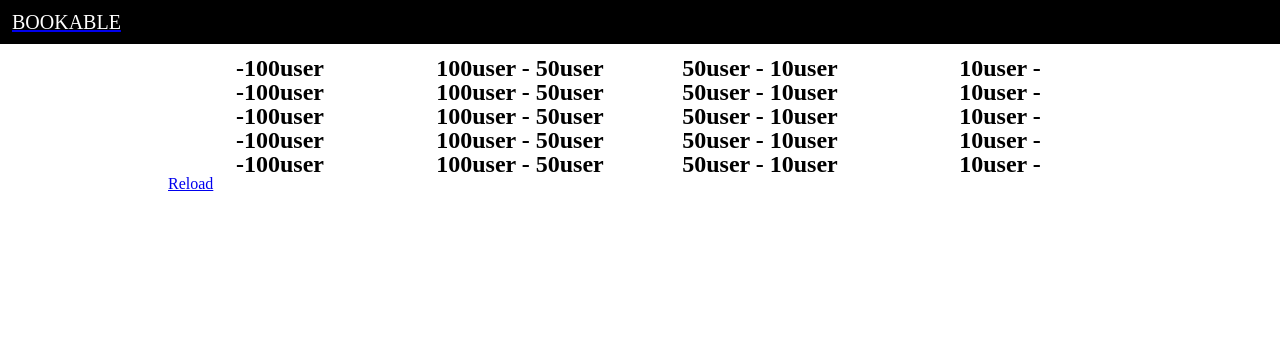
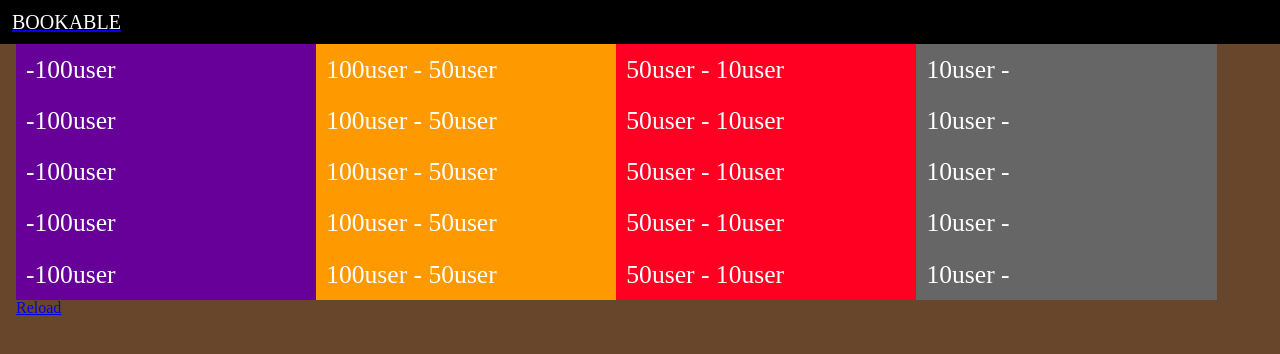
Before and after one commit to esehara/bookable, a Django app: page / in a window 1280 px wide. Shown: the top 354 px of the page. Run offline with Django 3.2, Linux system fonts and the light colour scheme; data that the repository does not hold is empty.

Commit message:
FIX: set style entile page.

```diff
--- a/bookable/sass/style.scss
+++ b/bookable/sass/style.scss
@@ -1,20 +1,46 @@
 @import "compass/reset/";
 
 @import "susy";
-$total-columns : 12;
-$defult-columns: 3;
+$total-columns : 16;
+$defult-columns: 4;
+
+// background-color
+
+$background-body: #68462B;
+
+$column-cyan: #39F;
+$title-cyan: #609;
+
+$column-yellow: #FF3;
+$title-yellow: #F90;
+
+$column-mazenda: #F6A;
+$title-mazenda: #F02;
+
+$column-gray: #DDD;
+$title-gray: #666;
+
+@mixin wrapper-h2 {
+    padding-top: 12px;
+    padding-bottom: 12px;
+}
 
 @mixin h2-title {
+    padding-left: 10px;
+    display: table-cell;
+    vertical-align: middle;
     text-align: center;
-    font-weight: bold;
-    font-size: 150%;
+    font-size: 160%;
+    width: 100%;
+    height: 2em;
+    color: white;
 }
 
 @mixin h3-title {
     margin-top: 6px;
     margin-bottom: 6px;
     font-weight: bold;
-    font-size: 75%;
+    font-size: 95%;
 }
 
 header {
@@ -24,12 +50,19 @@ header {
         background-color: #000000;
         color: #FFFFFF;
     }
-    margin-bottom: 12px;
+}
+
+body {
+    background-color: $background-body;
 }
 
 .page {
     @include container;
     #main {
+        .h2-wrapper {
+            @include wrapper-h2;
+        }
+
         h2 {
             @include h2-title;
         }
@@ -53,34 +86,70 @@ header {
 
                 .users {
                     font-weight: bold;
-                    color: #333333;
+                    text-align: right;
+                    padding-top: 0.5em;
+                    padding-bottom: 0.5em;
+                    padding-right: 6px;
+                    font-size: 145%;
+                    color: white;
+                    border-bottom: 1px dashed white;
+                    a {
+                        text-decoration: none;
+                        color: white;
+                    }
+
+                    span.user-number {
+                        font-size: 175%;
+                    }
+
                 }
 
                 .image {
-                    padding: 12px;
+                    text-align: center;
                 }
 
             }
 
         }
 
-        // タブ
+        @mixin column-border-line {
+            /* border-left: 2px dashed white;
+               border-right: 2px dashed white; */
+        }
 
         .books-favorite {
-            @include span-columns($defult-columns,12);
+            @include span-columns($defult-columns, $total-columns);
+            @include column-border-line;
+            margin: 0px;
+            background-color: $column-cyan;
+            .wrapper-h2 { background-color: $title-cyan; }
         }
 
         .books-normal {
-            @include span-columns($defult-columns,12);
+            @include span-columns($defult-columns, $total-columns);
+            @include column-border-line;
+            margin: 0px;
+            background-color: $column-yellow;
+            .wrapper-h2 { background-color: $title-yellow; }
         }
 
+
         .books-hot {
-            @include span-columns($defult-columns,12);
+            @include span-columns($defult-columns, $total-columns);
+            @include column-border-line;
+            margin: 0px;
+            background-color: $column-mazenda;
+            .wrapper-h2 { background-color: $title-mazenda; }
+
         }
 
 
         .books-newbee {
-            @include span-columns($defult-columns omega,12);
+            @include span-columns($defult-columns, $total-columns);
+            @include column-border-line;
+            margin: 0px;
+            background-color: $column-gray;
+            .wrapper-h2 { background-color: $title-gray; }
         }
     }
 }
--- a/bookable/static/css/style.css
+++ b/bookable/static/css/style.css
@@ -63,11 +63,7 @@ article, aside, details, figcaption, figure, footer, header, hgroup, menu, nav,
   display: block;
 }
 
-/* line 20, ../../sass/style.scss */
-header {
-  margin-bottom: 12px;
-}
-/* line 21, ../../sass/style.scss */
+/* line 47, ../../sass/style.scss */
 header h1 {
   padding: 12px;
   font-size: 125%;
@@ -75,11 +71,16 @@ header h1 {
   color: #FFFFFF;
 }
 
-/* line 30, ../../sass/style.scss */
+/* line 55, ../../sass/style.scss */
+body {
+  background-color: #68462b;
+}
+
+/* line 59, ../../sass/style.scss */
 .page {
   *zoom: 1;
-  max-width: 59em;
-  _width: 59em;
+  max-width: 79em;
+  _width: 79em;
   padding-left: 1em;
   padding-right: 1em;
   margin-left: auto;
@@ -91,70 +92,126 @@ header h1 {
   display: table;
   clear: both;
 }
-/* line 33, ../../sass/style.scss */
+/* line 62, ../../sass/style.scss */
+.page #main .h2-wrapper {
+  padding-top: 12px;
+  padding-bottom: 12px;
+}
+/* line 66, ../../sass/style.scss */
 .page #main h2 {
+  padding-left: 10px;
+  display: table-cell;
+  vertical-align: middle;
   text-align: center;
-  font-weight: bold;
-  font-size: 150%;
+  font-size: 160%;
+  width: 100%;
+  height: 2em;
+  color: white;
 }
-/* line 37, ../../sass/style.scss */
+/* line 70, ../../sass/style.scss */
 .page #main .content {
   overflow: hidden;
 }
-/* line 41, ../../sass/style.scss */
+/* line 74, ../../sass/style.scss */
 .page #main .books-container {
   padding: 12px;
 }
-/* line 43, ../../sass/style.scss */
+/* line 76, ../../sass/style.scss */
 .page #main .books-container h3 {
   margin-top: 6px;
   margin-bottom: 6px;
   font-weight: bold;
-  font-size: 75%;
+  font-size: 95%;
 }
-/* line 47, ../../sass/style.scss */
+/* line 80, ../../sass/style.scss */
 .page #main .books-container ul {
   list-style: none;
 }
-/* line 50, ../../sass/style.scss */
+/* line 83, ../../sass/style.scss */
 .page #main .books-container ul .title {
   border-top: 3px solid #666666;
 }
-/* line 54, ../../sass/style.scss */
+/* line 87, ../../sass/style.scss */
 .page #main .books-container ul .users {
   font-weight: bold;
-  color: #333333;
+  text-align: right;
+  padding-top: 0.5em;
+  padding-bottom: 0.5em;
+  padding-right: 6px;
+  font-size: 145%;
+  color: white;
+  border-bottom: 1px dashed white;
 }
-/* line 59, ../../sass/style.scss */
+/* line 96, ../../sass/style.scss */
+.page #main .books-container ul .users a {
+  text-decoration: none;
+  color: white;
+}
+/* line 101, ../../sass/style.scss */
+.page #main .books-container ul .users span.user-number {
+  font-size: 175%;
+}
+/* line 107, ../../sass/style.scss */
 .page #main .books-container ul .image {
-  padding: 12px;
+  text-align: center;
 }
-/* line 69, ../../sass/style.scss */
+/* line 120, ../../sass/style.scss */
 .page #main .books-favorite {
-  width: 23.72881%;
+  width: 24.05063%;
   float: left;
-  margin-right: 1.69492%;
+  margin-right: 1.26582%;
   display: inline;
+  /* border-left: 2px dashed white;
+     border-right: 2px dashed white; */
+  margin: 0px;
+  background-color: #3399ff;
 }
-/* line 73, ../../sass/style.scss */
+/* line 125, ../../sass/style.scss */
+.page #main .books-favorite .wrapper-h2 {
+  background-color: #660099;
+}
+/* line 128, ../../sass/style.scss */
 .page #main .books-normal {
-  width: 23.72881%;
+  width: 24.05063%;
   float: left;
-  margin-right: 1.69492%;
+  margin-right: 1.26582%;
   display: inline;
+  /* border-left: 2px dashed white;
+     border-right: 2px dashed white; */
+  margin: 0px;
+  background-color: #ffff33;
 }
-/* line 77, ../../sass/style.scss */
+/* line 133, ../../sass/style.scss */
+.page #main .books-normal .wrapper-h2 {
+  background-color: #ff9900;
+}
+/* line 137, ../../sass/style.scss */
 .page #main .books-hot {
-  width: 23.72881%;
+  width: 24.05063%;
   float: left;
-  margin-right: 1.69492%;
+  margin-right: 1.26582%;
   display: inline;
+  /* border-left: 2px dashed white;
+     border-right: 2px dashed white; */
+  margin: 0px;
+  background-color: #ff66aa;
 }
-/* line 82, ../../sass/style.scss */
+/* line 142, ../../sass/style.scss */
+.page #main .books-hot .wrapper-h2 {
+  background-color: #ff0022;
+}
+/* line 147, ../../sass/style.scss */
 .page #main .books-newbee {
-  width: 23.72881%;
-  float: right;
-  margin-right: 0;
-  *margin-left: -1em;
+  width: 24.05063%;
+  float: left;
+  margin-right: 1.26582%;
   display: inline;
+  /* border-left: 2px dashed white;
+     border-right: 2px dashed white; */
+  margin: 0px;
+  background-color: #dddddd;
 }
+/* line 152, ../../sass/style.scss */
+.page #main .books-newbee .wrapper-h2 {
+  background-color: #666666;
+}
```
